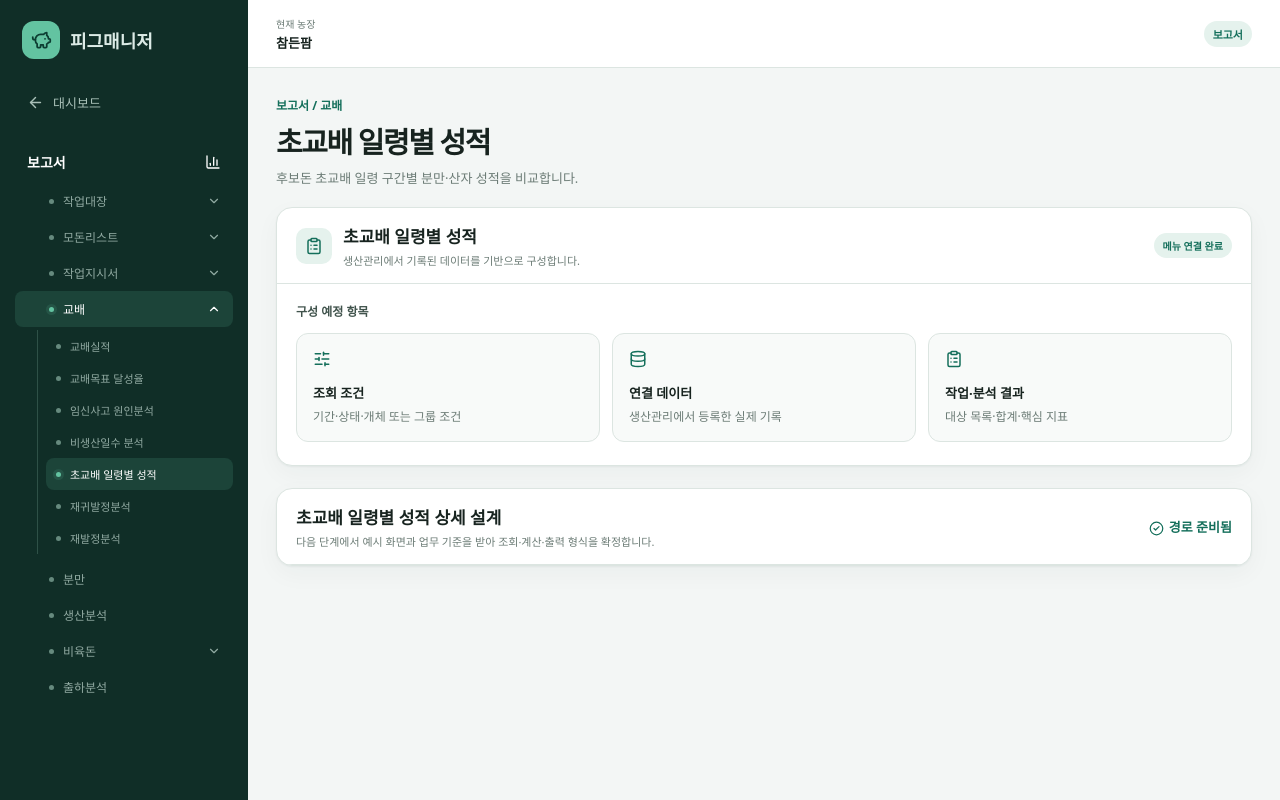
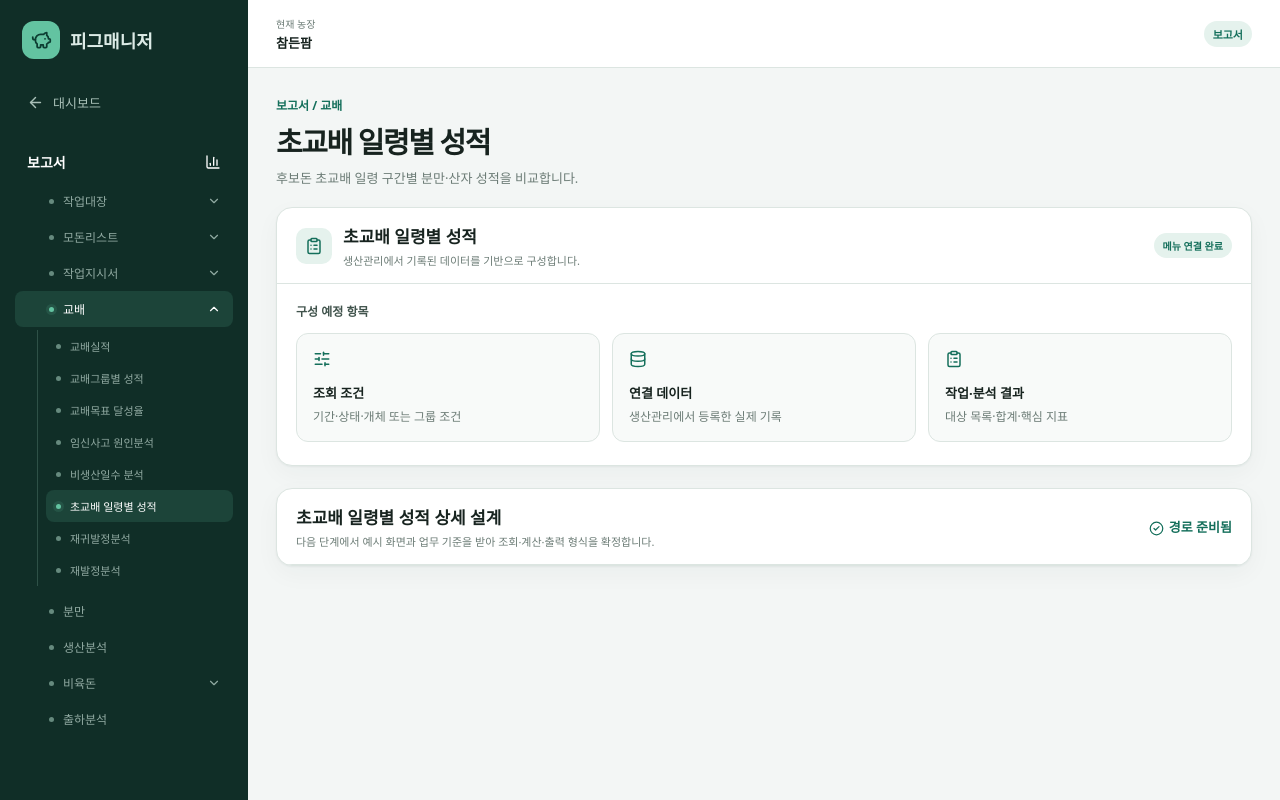
Before and after one commit to doctorswine/pig-manager, a Next.js app: page /reports/mating/first-mating-age in a window 1280 px wide. Built offline with nearby package versions, Linux system fonts and the light colour scheme.

Commit message:
feat: 교배그룹별 성적 메뉴 추가

```diff
--- a/app/reports/_data/report-menus.ts
+++ b/app/reports/_data/report-menus.ts
@@ -48,6 +48,7 @@ export const workOrderMenus = [
 // 보고서 > 교배, 비육돈 하위 메뉴(작업지시서에서 이동)
 export const matingReportMenus = [
   { key: "mating-results", label: "교배실적", route: "/reports/mating/mating-results", description: "기간별 교배 두수와 후보돈·경산돈·재교배 실적을 확인합니다." },
+  { key: "mating-group-results", label: "교배그룹별 성적", route: "/reports/mating/mating-group-results", description: "교배 시기(그룹)별로 분만율·산자수·이유 성적을 비교합니다." },
   { key: "mating-target", label: "교배목표 달성율", route: "/reports/mating/mating-target", description: "기간별 교배 목표와 실제 달성률을 비교합니다." },
   { key: "pregnancy-incident-analysis", label: "임신사고 원인분석", route: "/reports/mating/pregnancy-incident-analysis", description: "재발·불임·유산 등 임신사고를 원인별로 분석합니다." },
   { key: "non-productive-days", label: "비생산일수 분석", route: "/reports/mating/non-productive-days", description: "이유·사고 후 재교배까지의 비생산일수를 분석합니다." },
```
Also changed, not shown: 1 other file (tests, documents, lock files or other folders).
